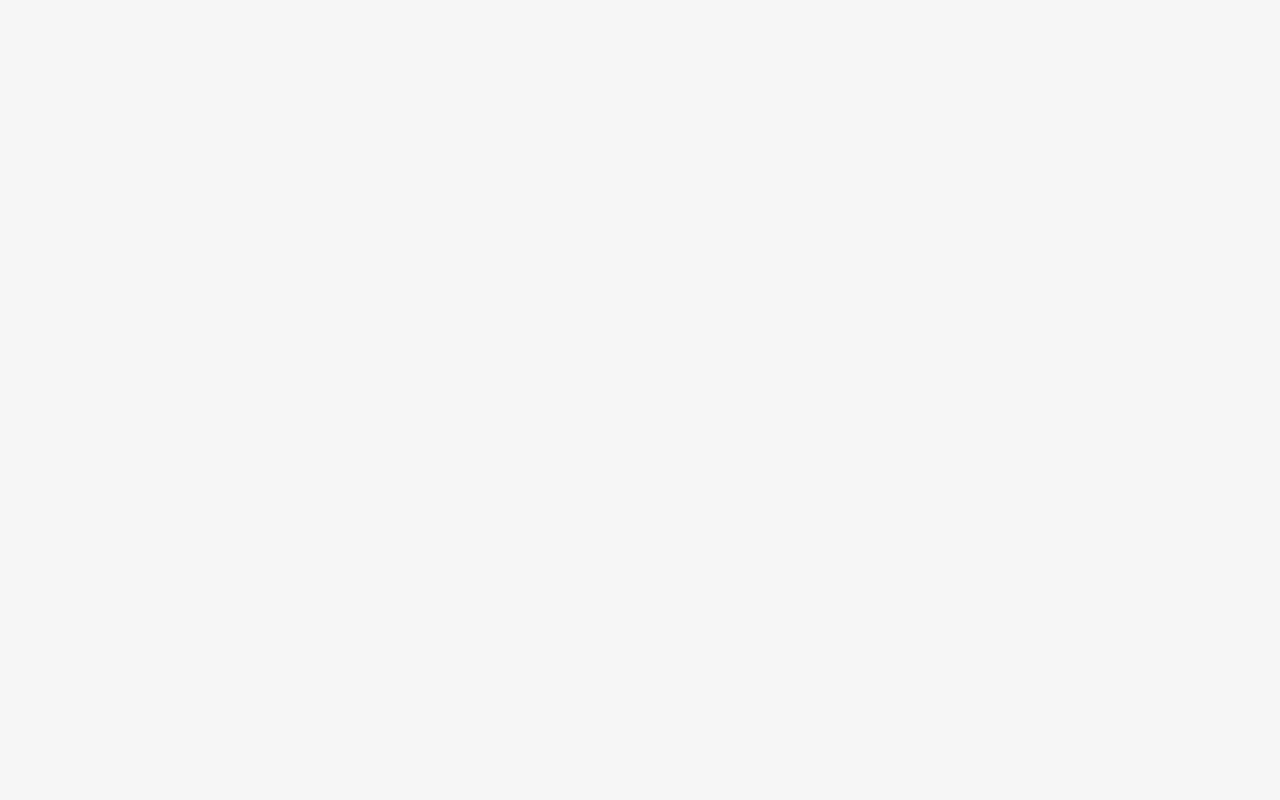
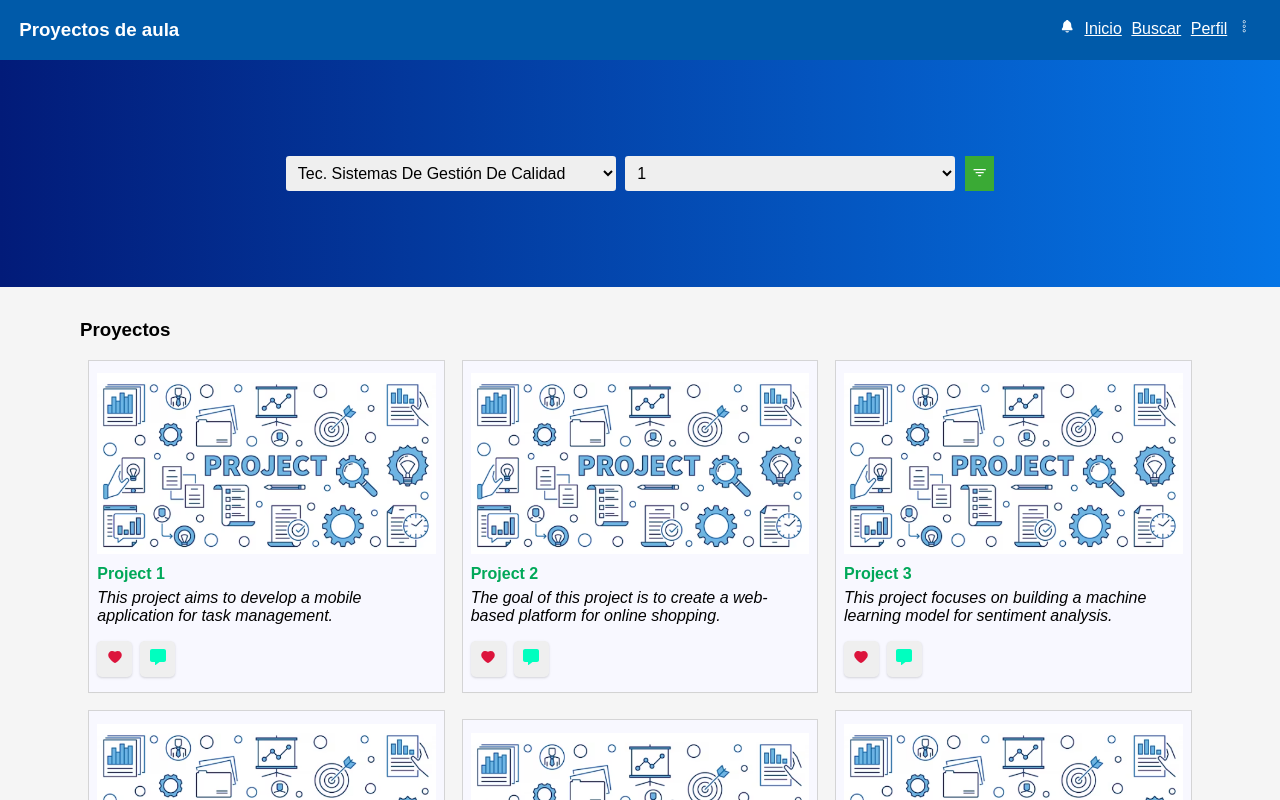
Before and after one commit to Jimmy2004S/Plataforma-Proaula, a React (Vite) app in the folder client/: page /buscador in a window 1280 px wide. Before the commit this address had no page. Shown: the top 800 px of the page. Built offline with nearby package versions, Linux system fonts and the light colour scheme.

Commit message:
Buscador y menu de retroceso para administrador

```diff
--- a/client/src/App.jsx
+++ b/client/src/App.jsx
@@ -1,5 +1,5 @@
 // importar react router-dom para las rutas
-import { BrowserRouter, Routes, Route} from "react-router-dom";
+import { BrowserRouter, Routes, Route } from "react-router-dom";
 // import { Navigate } from "react-router-dom";
 //importar paginas de la aplicacion que se usaran en las rutas
 import { RegisterPage } from "./pages/common/RegisterPage";
@@ -9,9 +9,10 @@ import { IndexStudentPage } from "./pages/students/IndexStudentsPage";
 import { IndexProfessorPage } from "./pages/professors/IndexProfessorPage";
 import { RegistroUsuariosPage } from "./pages/Admin/RegistroUsuariosPage";
 import { ProjectFormPage } from "./pages/students/ProjectFormPage";
-import {ProjectDetail} from "./pages/common/ProjectDetail";
+import { ProjectDetail } from "./pages/common/ProjectDetail";
 import { Nav } from "./components/admin/Nav";
 import { useSelector } from "react-redux";
+import { Buscador } from "./pages/common/Buscador";
 
 function App() {
   const loggedIn = useSelector((state) => state.user.loggedIn);
@@ -24,20 +25,20 @@ function App() {
           <Route path="/" element={<LogInPage />} />
           <Route path="/register-page" element={<RegisterPage />} />
           <Route path="/register-page" element={<RegisterPage />} />
-          {loggedIn && rol_id === '3' && (
+          {loggedIn && rol_id === "3" && (
             <Route path="/indexProfessors" element={<IndexProfessorPage />} />
           )}
           {/* `{loggedIn && rol_id === "2" && (
             <Route path="/indexStudents" element={<IndexStudentPage />} />
           )}` */}
-          {loggedIn && rol_id === "1" && (
-            <Route path="/indexAdmin" element={<IndexAdminPage />} />
-          )}
+
+          <Route path="/indexAdmin" element={<IndexAdminPage />} />
           <Route path="/users-list" element={<RegistroUsuariosPage />} />
           <Route path="/reportes" element={<Reportes />} />
           <Route path="/project-form" element={<ProjectFormPage />} />
           <Route path="/indexStudents" element={<IndexStudentPage />} />
-          <Route path="/project-detail" element={<ProjectDetail/>}/>
+          <Route path="/project-detail" element={<ProjectDetail />} />
+          <Route path="/buscador" element={<Buscador />} />
         </Routes>
       </BrowserRouter>
     </>
--- a/client/src/assets/styles/project/ProjectCard.module.scss
+++ b/client/src/assets/styles/project/ProjectCard.module.scss
@@ -84,3 +84,7 @@
 .wrapper{
     display: inline-block;
 }
+
+.main{
+    margin-top: 1.5rem;
+}
--- /dev/null
+++ b/client/src/assets/styles/users/Buscador.module.scss
@@ -0,0 +1,35 @@
+.wrapper {
+  background: linear-gradient(to right, #021b79, #0575e6);
+  width: 100%;
+  padding: 6rem;
+  margin-bottom: 1rem;
+}
+
+.form {
+  width: 100%;
+  margin: auto;
+  display: flex;
+  gap: 0.6rem;
+  justify-content: center;
+
+  &__select {
+    padding: 0.5rem;
+    width: 100%;
+    max-width: 330px;
+    outline: none;
+    border: none;
+    border-radius: 0.2rem;
+    font-size: 1rem;
+  }
+
+  &__button {
+    background-color: #3aaa35;
+    color: #fff;
+    border: none;
+    padding: 0.5rem;
+
+    &:hover {
+        background-color: #33992e;
+    }
+  }
+}
--- a/client/src/assets/styles/users/Nav.module.scss
+++ b/client/src/assets/styles/users/Nav.module.scss
@@ -6,7 +6,7 @@
   @include mixin-flex.form-flex;
   justify-content: space-between;
   padding: 1.2rem;
-  margin-bottom: 2.2rem;
+  // margin-bottom: 2.2rem;
 }
 
 .nav__container > * {
@@ -17,6 +17,10 @@
   background-color: inherit;
   border: none;
   font-size: 0.9rem;
+}
+
+.wrapper{
+  margin-top: 1.3rem;
 }
 
 .form {
--- a/client/src/components/project/ProjectForm.jsx
+++ b/client/src/components/project/ProjectForm.jsx
@@ -2,29 +2,33 @@ import styles from "../../assets/styles/users/Nav.module.scss";
 import { useState } from "react";
 import { useCreateProjectMutation } from "../../api/apiSlice";
 export const ProjectForm = () => {
-
   const [projectDescription, setProjectDescription] = useState("");
 
   const [createProject] = useCreateProjectMutation();
 
-  const handleSubmit = async (e) =>{
+  const handleSubmit = async (e) => {
     e.preventDefault();
-    try{
+    try {
       const response = await createProject(projectDescription);
-      console.log("exito", response)
+      console.log("exito", response);
       setProjectDescription("");
-    }catch(error){
+    } catch (error) {
       console.error(error);
     }
-  }
+  };
 
   return (
+    <div className={styles.wrapper}>
       <form className={styles.form} onSubmit={handleSubmit}>
         <h2 className={styles.form__title}>Añade tu Proyecto</h2>
         <label className={styles.form__label}>Proyecto</label>
-      <input type="file" name="project_file" className={styles.form__input}/>
+        <input type="file" name="project_file" className={styles.form__input} />
         <label className={styles.form__label}>Documento</label>
-      <input type="file" name="project_document" className={styles.form__input}/>
+        <input
+          type="file"
+          name="project_document"
+          className={styles.form__input}
+        />
         <textarea
           name="descripcion"
           cols="30"
@@ -32,10 +36,12 @@ export const ProjectForm = () => {
           placeholder="Descripcion"
           value={projectDescription}
           className={styles.form__textarea}
-        onChange={(e)=>{setProjectDescription(e.target.value)}}
+          onChange={(e) => {
+            setProjectDescription(e.target.value);
+          }}
         ></textarea>
         <input type="submit" value="Publicar" className={styles.form__button} />
-
       </form>
+    </div>
   );
 };
--- a/client/src/components/students/Nav.jsx
+++ b/client/src/components/students/Nav.jsx
@@ -9,7 +9,7 @@ export const Nav = () => {
       <div className={styles.nav__container}>
         <button type="button" className={styles.nav__button}><IoNotifications /></button>
         <Link to="/indexStudents">Inicio</Link>
-        <Link>Buscar</Link>
+        <Link to="/buscador">Buscar</Link>
         <Link>Perfil</Link>
         <button type="button" className={styles.nav__button}><CiMenuKebab/></button>
       </div>
--- /dev/null
+++ b/client/src/pages/Admin/Return.jsx
@@ -0,0 +1,10 @@
+import { Link } from "react-router-dom"
+import { IoReturnUpBack } from "react-icons/io5";
+import styles from "../../assets/styles/users/Nav.module.scss"
+export const Return = () => {
+  return (
+    <nav className={styles.nav}>
+        <Link to="/indexAdmin"><IoReturnUpBack /></Link>
+    </nav>
+  )
+}
--- /dev/null
+++ b/client/src/pages/common/Buscador.jsx
@@ -0,0 +1,60 @@
+import { useState } from "react";
+import { Nav} from "../../components/students/Nav";
+import styles from "../../assets/styles/users/Buscador.module.scss"
+import { ProjectList } from "../../components/project/ProjectList";
+import { IoFilter } from "react-icons/io5";
+import { Return } from "../admin/Return";
+import Footer from "../../components/common/Footer";
+
+export const Buscador = () => {
+  const [rol_id, setrol_id] = useState(2);
+
+  return (
+    <div>
+      {rol_id === 1 && <Return/>}
+      {rol_id === 2 && <Nav/>}
+      <div className={styles.wrapper}>
+        <form className={styles.form}>
+        <select name="carrera" className={styles.form__select}>
+            <option disabled>Carrera</option>
+            <option value="Carrera 1">
+              Tec. Sistemas De Gestión De Calidad
+            </option>
+            <option value="Carrera 2">
+              Tec. Desarrollo De Sistemas De Información Y De Software
+            </option>
+            <option value="carrera 3">
+              Tec. Gestión De Servicios Turísticos Y Hoteleros
+            </option>
+            <option value="carrera 4">
+              Licenciatura En Bilingüismo Con Énfasis En Inglés
+            </option>
+            <option value="carrera 5">Contaduría Pública</option>
+            <option value="carrera 6">Administración De Empresas</option>
+            <option value="carrera 7">Derecho</option>
+            <option value="carrera 8">Ingeniería Industrial</option>
+            <option value="carrera 9">Ingeniería De Sistemas</option>
+            <option value="carrera 10">
+              Administración De Empresas Turísticas Y Hoteleras
+            </option>
+          </select>
+            <select name="" id="" className={styles.form__select}>
+                <option value="1">1</option>
+                <option value="2">2</option>
+                <option value="3">3</option>
+                <option value="4">4</option>
+                <option value="5">5</option>
+                <option value="6">6</option>
+                <option value="7">7</option>
+                <option value="8">8</option>
+                <option value="9">9</option>
+                <option value="10">10</option>
+            </select>
+            <button type="button" className={styles.form__button}><IoFilter /></button>
+        </form>
+      </div>
+      <ProjectList/>
+      <Footer/>
+    </div>
+  );
+};
--- a/client/src/pages/common/ProjectDetail.jsx
+++ b/client/src/pages/common/ProjectDetail.jsx
@@ -1,19 +1,23 @@
-import { ProjectCard } from "../../components/project/ProjectCard"
-import { Nav } from "../../components/students/Nav"
-import { CommentForm } from "../../components/comment/CommentForm"
-import { CommentList } from "../../components/comment/CommentList"
+import { ProjectCard } from "../../components/project/ProjectCard";
+import { Nav } from "../../components/students/Nav";
+import { CommentForm } from "../../components/comment/CommentForm";
+import { CommentList } from "../../components/comment/CommentList";
+import styles from "../../assets/styles/project/ProjectCard.module.scss"
 
 export const ProjectDetail = () => {
-    const project = {
-        name: "Project 1",
-        description: "This project aims to develop a mobile application for task management."
-    }
+  const project = {
+    name: "Project 1",
+    description:
+      "This project aims to develop a mobile application for task management.",
+  };
   return (
     <div>
-        <Nav/>
-        <ProjectCard project={project}/>
-        <CommentList/>
-        <CommentForm/>
+      <Nav />
+      <main className={styles.main}>
+        <ProjectCard project={project} />
+        <CommentList />
+        <CommentForm />
+      </main>
     </div>
-  )
-}
+  );
+};
```
Lines whose indentation alone changed are shown as unchanged.
